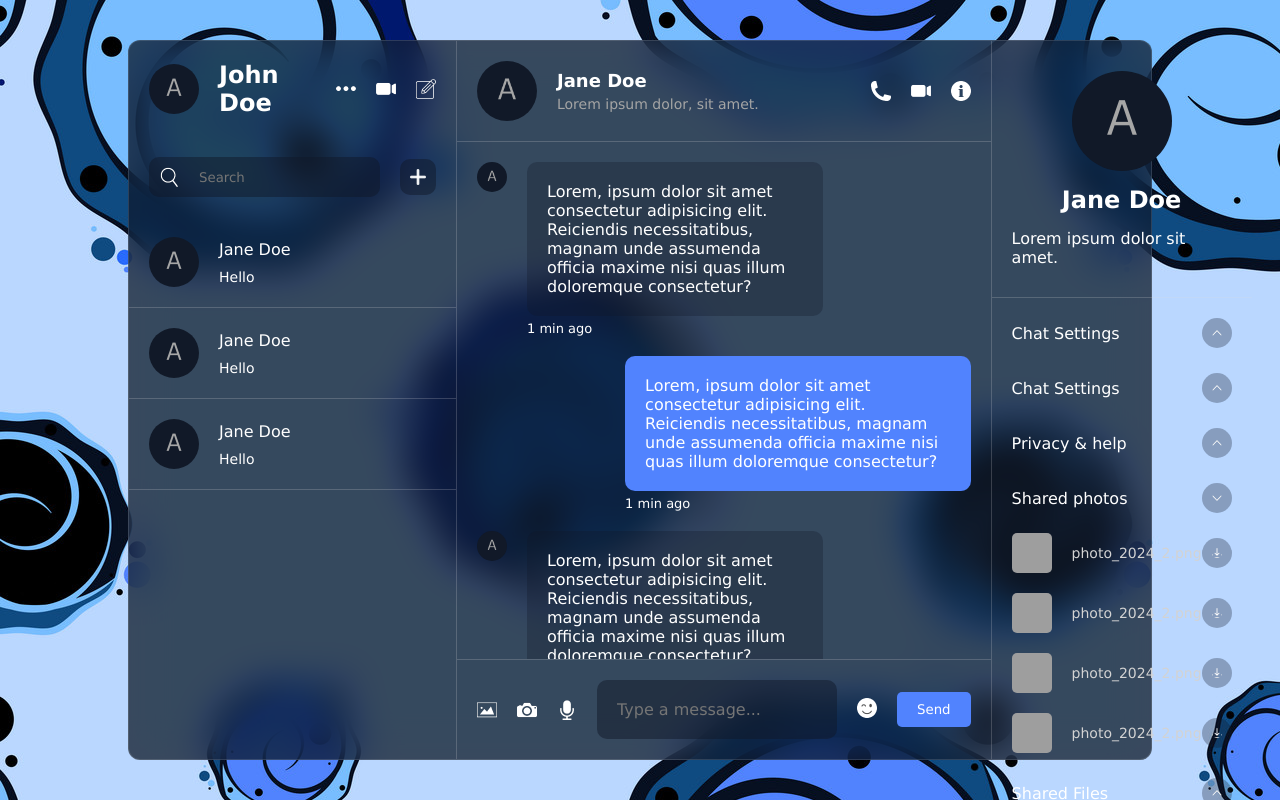
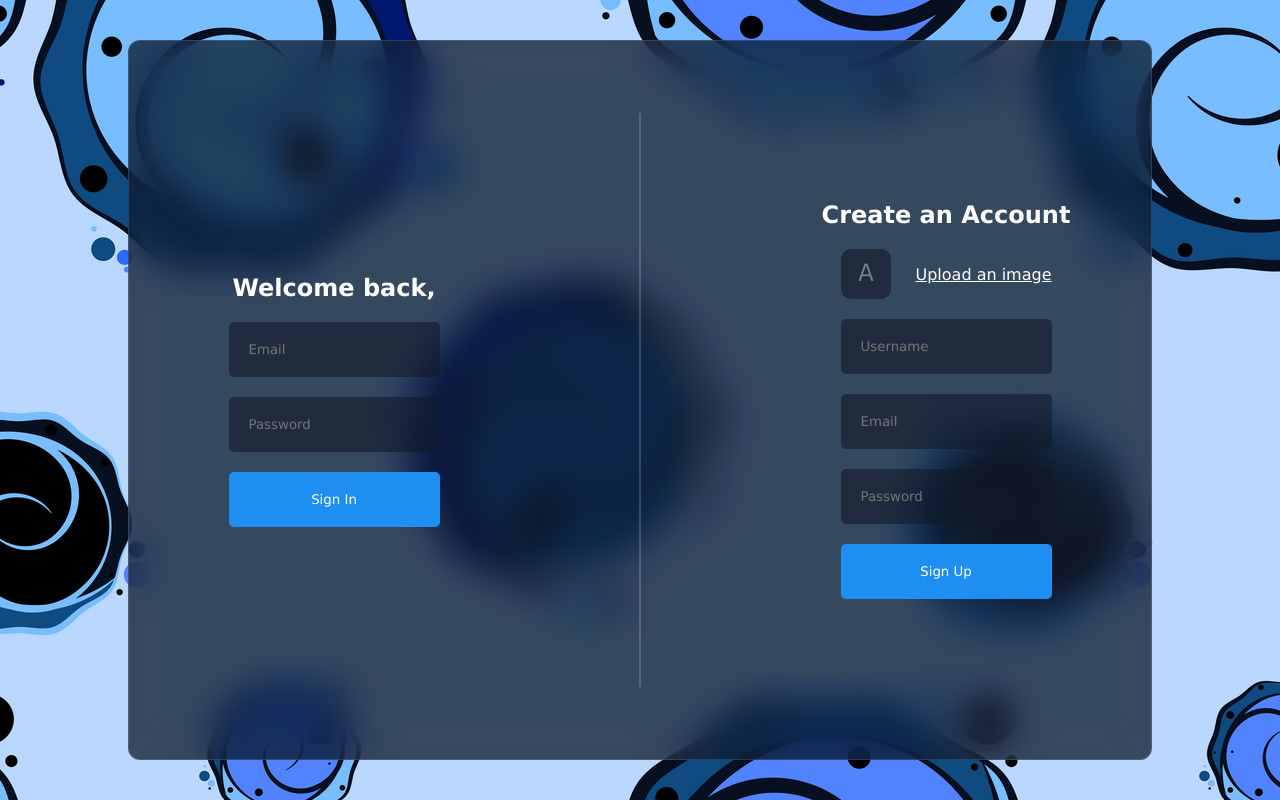
Before and after one commit to RamadanEmin/real_time_chat_with-_firebase, a React (Vite) app: page / in a window 1280 px wide. Shown: the top 800 px of the page. Built offline with nearby package versions, Linux system fonts and the light colour scheme; no server answers; grey boxes are pictures that could not be loaded.

Commit message:
Added register functionality

```diff
--- a/src/App.jsx
+++ b/src/App.jsx
@@ -5,7 +5,7 @@ import Login from './components/login/Login';
 import Notification from './components/notification/Notification';
 
 const App = () => {
-    const user = true;
+    const user = false;
 
     return (
         <div className='container'>
--- a/src/components/login/Login.jsx
+++ b/src/components/login/Login.jsx
@@ -1,7 +1,10 @@
 import { useState } from 'react';
+import { toast } from 'react-toastify';
+import { createUserWithEmailAndPassword } from 'firebase/auth';
+import { auth, db } from '../../lib/firebase';
+import { doc, setDoc } from 'firebase/firestore';
 
 import './login.css';
-import { toast } from 'react-toastify';
 
 const Login = () => {
     const [avatar, setAvatar] = useState({
@@ -9,12 +12,44 @@ const Login = () => {
         url: ''
     });
 
+    const [loading, setLoading] = useState(false);
+
     const handleAvatar = (e) => {
         if (e.target.files[0]) {
             setAvatar({
                 file: e.target.files[0],
                 url: URL.createObjectURL(e.target.files[0])
             });
+        }
+    };
+
+    const handleRegister = async (e) => {
+        e.preventDefault();
+        setLoading(true);
+        const formData = new FormData(e.target);
+
+        const { username, email, password } = Object.fromEntries(formData);
+
+        try {
+            const res = await createUserWithEmailAndPassword(auth, email, password);
+
+            await setDoc(doc(db, 'users', res.user.uid), {
+                username,
+                email,
+                id: res.user.uid,
+                blocked: [],
+            });
+
+            await setDoc(doc(db, 'userchats', res.user.uid), {
+                chats: []
+            });
+
+            toast.success('Account created! You can login now!');
+        } catch (err) {
+            console.log(err);
+            toast.error(err.message);
+        } finally {
+            setLoading(false);
         }
     };
 
@@ -36,7 +71,7 @@ const Login = () => {
             <div className="separator"></div>
             <div className="item">
                 <h2>Create an Account</h2>
-                <form>
+                <form onSubmit={handleRegister}>
                     <label htmlFor="file">
                         <img src={avatar.url || './avatar.png'} alt="" />
                         Upload an image
```
